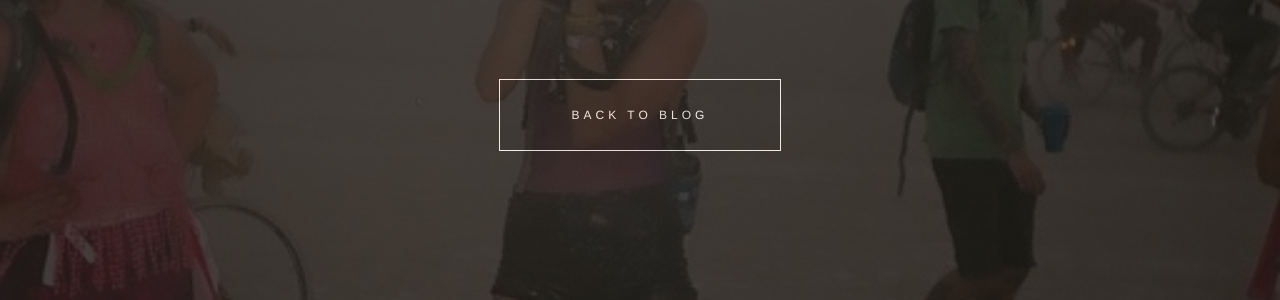
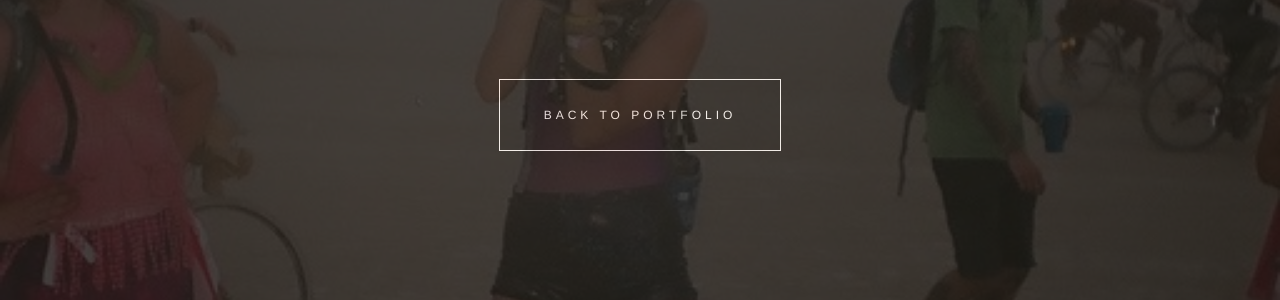
Before and after one commit to reubenosborne/reubenosborne.github.io, a Jekyll site: the page built from _posts/2014-3-3-Hello-World copy 12.md, in a window 1280 px wide. Shown: the part 1720-2020 px from the top of the page. Built offline with Jekyll 4.4.1, drawn with Linux system fonts in a browser that asks for light colours.

Commit message:
Footer and post adjustment

```diff
--- /dev/null
+++ b/_layouts/work.html
@@ -0,0 +1,30 @@
+---
+layout: default
+---
+
+<div class="symbol flex">
+	<a href="{{site.baseurl}}/blog"><i class="icon-left-open"></i></a>
+</div>
+
+
+<article class="entry">
+	<h1>{{ page.title }}</h1>
+
+	<h5>{{ page.excerpt }}</h5>
+
+	<p class="date">
+		Written on {{ page.date | date: "%B %e, %Y" }}
+	</p>
+
+	<div class="content">
+		{{ content }}
+	</div>
+
+	{% include disqus.html %}
+</article>
+
+<div class="footer" style="background-image: url('../images/{{ page.img }}')">
+	<div class="overlay flex">
+		<a href="/work" class="back button flex">Back to Portfolio</a>
+	</div>
+</div>
```
Also changed, not shown: _posts/2014-3-3-Hello-World copy 10.md (+1 -1 lines), _posts/2014-3-3-Hello-World copy 12.md (+1 -1 lines), _posts/2014-3-3-Hello-World copy 14.md (+1 -1 lines), _posts/2014-3-3-Hello-World copy 16.md (+1 -1 lines), _posts/2014-3-3-Hello-World copy 18.md (+1 -1 lines), _posts/2014-3-3-Hello-World copy 19.md (+0 -2 lines).
